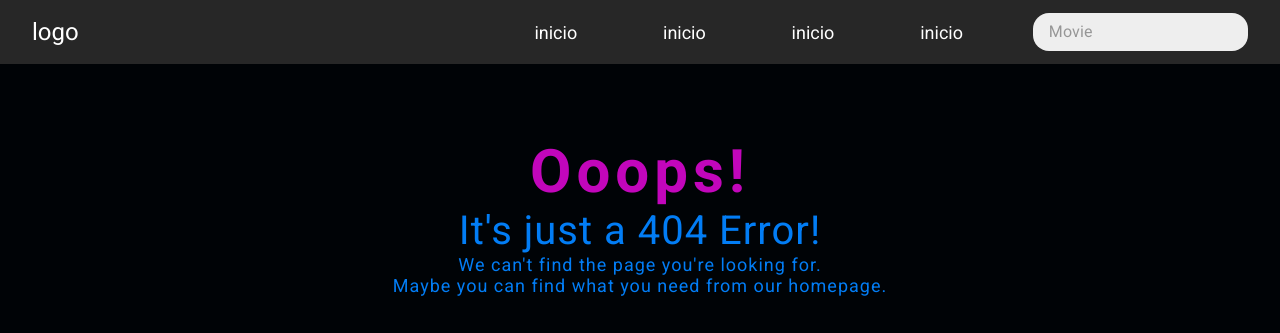
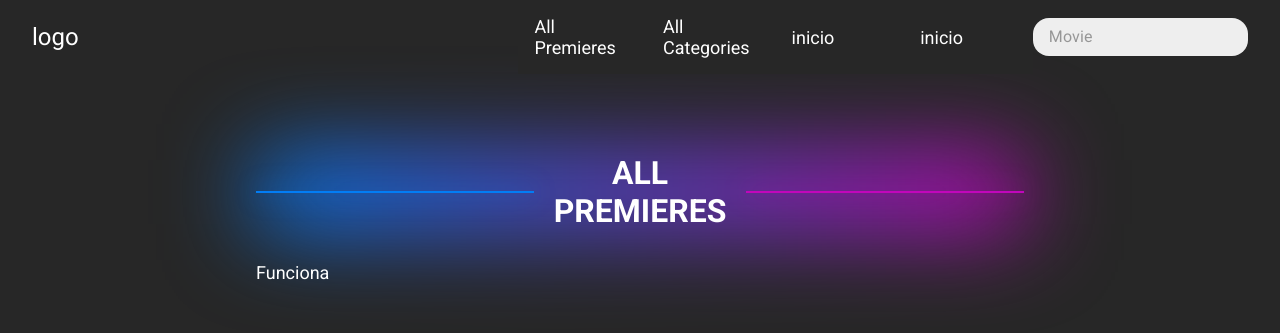
Before and after one commit to miguelCidPaz/PAMovies, a React (Create React App) app: page /AllPremieres in a window 1280 px wide. Before the commit this address had no page. Shown: the top 333 px of the page. Built offline with nearby package versions, Linux system fonts and the light colour scheme; no server answers.

Commit message:
route to all genres

```diff
--- a/src/App.js
+++ b/src/App.js
@@ -9,6 +9,7 @@ import { BrowserRouter, Routes, Route } from "react-router-dom";
 import Details from "./views/Details";
 import ListGenres from "./components/ListGenres/listGenres";
 import AllGenres from "./components/AllGenres/AllGenres";
+import AllPremieres from "./components/AllPremieres/AllPremieres";
 import Error404 from "./components/Error404/Error404";
 
 function App() {
@@ -19,6 +20,7 @@ function App() {
         <Routes>
           <Route exact path="/details/:type/:id" element={<Details />} />
           <Route path="/" element={<MainView />} />
+          <Route exact path="/AllPremieres/" element={<AllPremieres />} />
           <Route exact path="/AllGenres/" element={<AllGenres />} />
           <Route exact path="/Genres/:title/:id" element={<ListGenres />} />
           <Route path="/listSearch" element={<ListSearch />} />
--- /dev/null
+++ b/src/components/AllPremieres/AllPremieres.jsx
@@ -0,0 +1,46 @@
+import React from "react";
+// import { useNavigate } from "react-router-dom";
+// import { useParams } from "react-router-dom";
+import Divisor from "../Divisor/Divisor";
+
+export default function AllPremieres() {
+  // const navigate = useNavigate();
+  // const params = useParams();
+  return (
+    <div className="title-genre container">
+      <Divisor title={"ALL PREMIERES"}></Divisor>
+      <p>Funciona</p>
+    </div>
+    // <div className="container">
+    //   <div
+    //     className="full-container"
+    //     onClick={() => {
+    //       navigate(`/details/movie/${props.item.id}`);
+    //     }}
+    //     key={props.id}
+    //   >
+    //     <figure>
+    //       {props.item.poster_path === null ? (
+    //         <img
+    //           alt="premiere film"
+    //           src={`https://www.gruposertec.com/wp-content/uploads/2015/03/no_image_available.jpeg`}
+    //         />
+    //       ) : (
+    //         <img
+    //           alt="film"
+    //           src={`https://image.tmdb.org/t/p/w500/${keyword}`}
+    //         />
+    //       )}
+
+    //       <div className="layer">
+    //         <div>{<InfoIcon fontSize="large" />}</div>
+    //         <p>{props.item.release_date.slice(0, 4)}</p>
+    //         <p>
+    //           <b>{props.item.title}</b>
+    //         </p>
+    //       </div>
+    //     </figure>
+    //   </div>
+    // </div>
+  );
+}
--- a/src/components/header/nav.jsx
+++ b/src/components/header/nav.jsx
@@ -1,9 +1,45 @@
+import { useNavigate } from "react-router-dom";
+import React, { useState, useEffect } from "react";
+import axios from "axios";
+
 export default function Nav() {
+  const navigate = useNavigate();
+
+  const [getGenresFilms, setGetGenresFilms] = useState([]);
+
+  useEffect(() => {
+    async function getData() {
+      await axios
+        .get(
+          `https://api.themoviedb.org/3/genre/movie/list?api_key=198b2f6e124efb8ffaed4dd22cc65a8c&language=en-US`
+        )
+        .then((res) => {
+          setGetGenresFilms(res.data.genres);
+        });
+    }
+    getData();
+  }, []);
+  let dataGenres = getGenresFilms;
+
   return (
     <>
       <nav className="nav">
-        <p className="views-nav">inicio</p>
-        <p className="views-nav">inicio</p>
+        <p
+          className="views-nav"
+          onClick={() => {
+            navigate(`/AllPremieres`);
+          }}
+        >
+          All Premieres
+        </p>
+        <p
+          className="views-nav"
+          onClick={() => {
+            navigate(`/AllGenres`, { state: dataGenres });
+          }}
+        >
+          All Categories
+        </p>
         <p className="views-nav">inicio</p>
         <p className="views-nav">inicio</p>
       </nav>
--- a/src/styles.scss
+++ b/src/styles.scss
@@ -11,3 +11,4 @@
 @import "./components/AllGenres//AllGenres.scss";
 @import "./components/Omnibar/Omnibar.scss";
 @import "./components/Error404/error404.scss";
+@import "./components/AllPremieres/AllPremieres.scss";
```
Also changed, not shown: src/components/AllPremieres/AllPremieres.scss (added).
